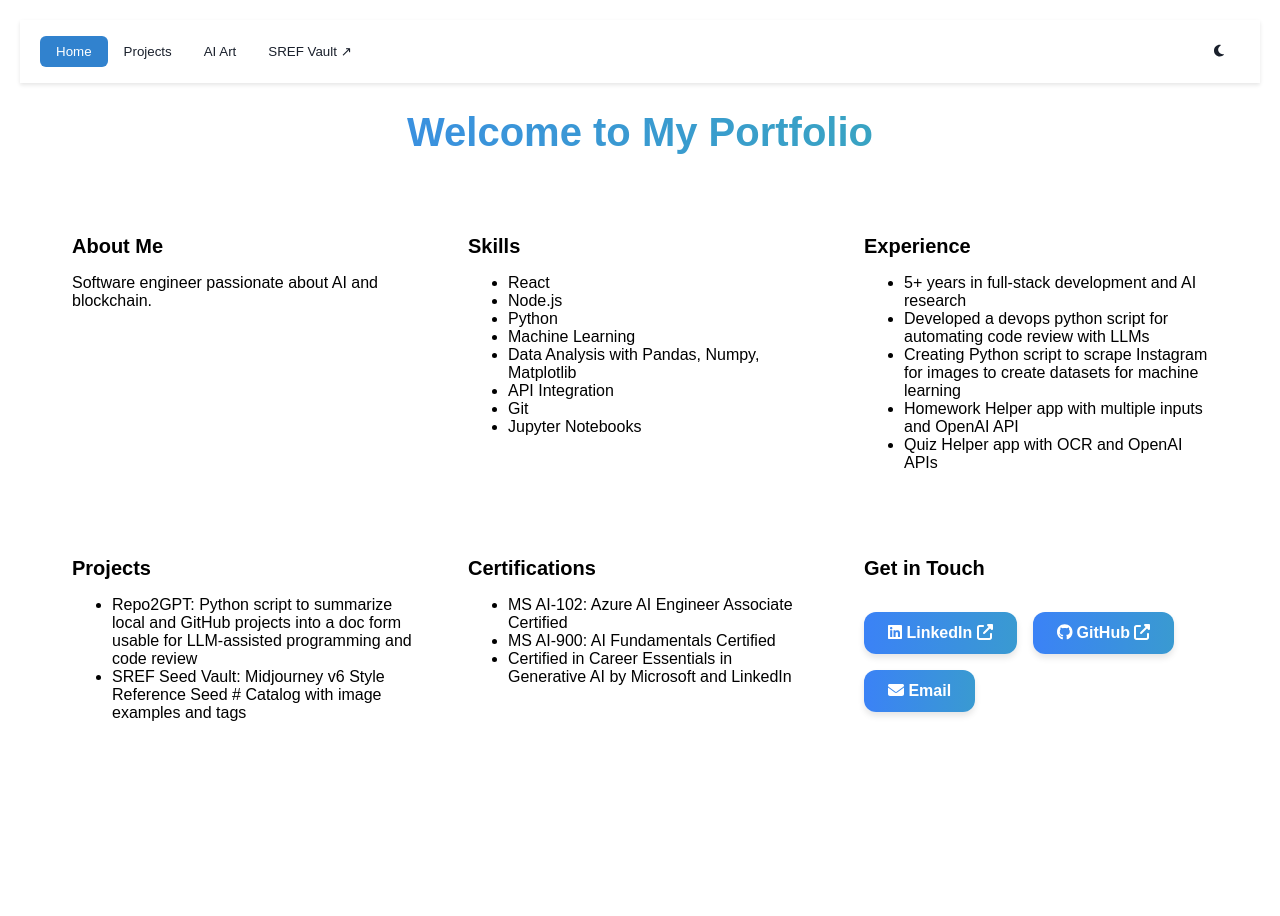
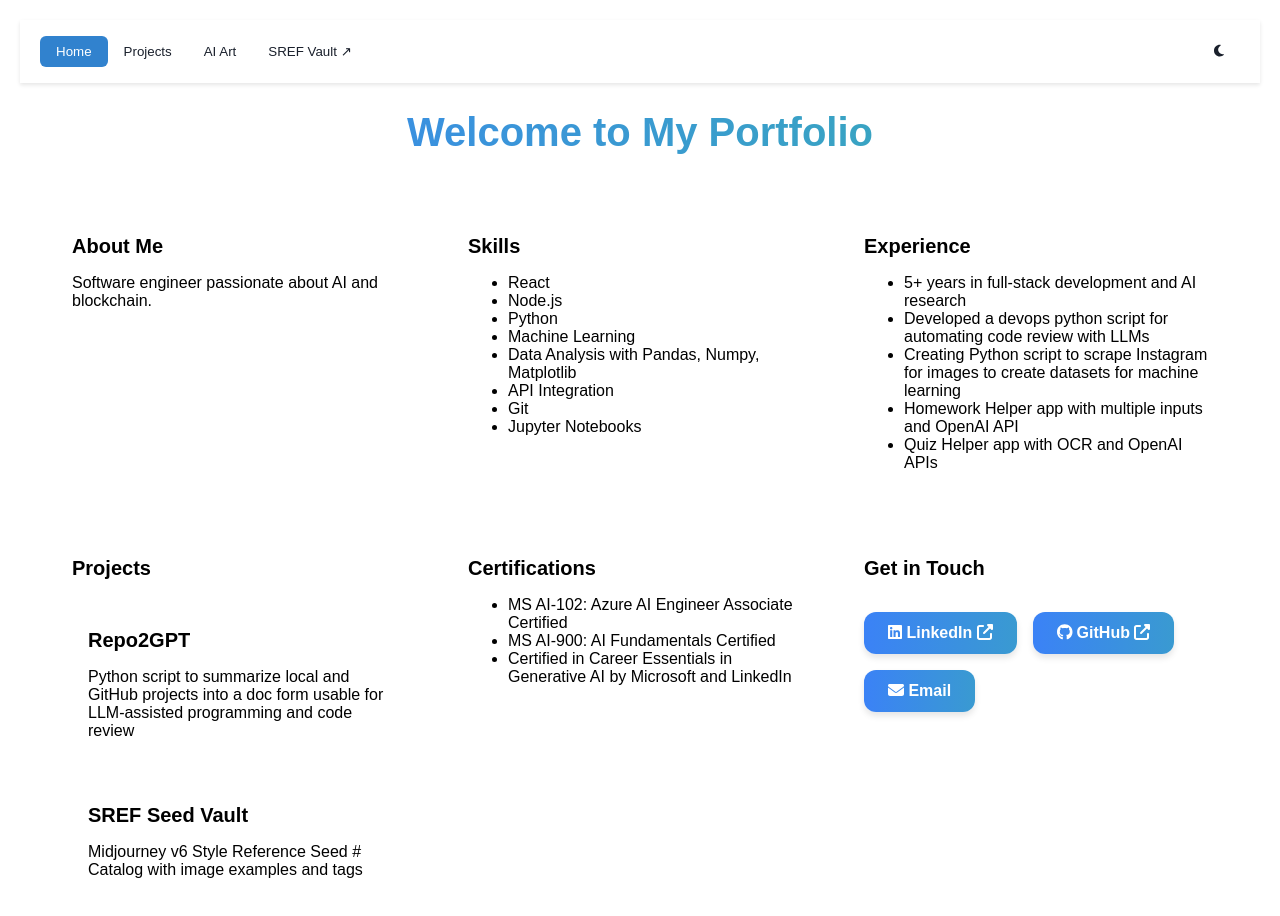
Before and after one commit to alexkorol/alexkorol.github.io, a React (Create React App) app: page / in a window 1280 px wide. Shown: the top 916 px of the page. Before the commit the page ends 800 px from the top, so only its background shows below. Built offline with nearby package versions, Linux system fonts and the light colour scheme.

Commit message:
split card-container for home and projects

```diff
--- a/src/App.css
+++ b/src/App.css
@@ -243,10 +243,17 @@ h1 {
   color: transparent;
 }
 
-.card-container {
+.card-container-home {
   display: grid;
-  grid-template-columns: repeat(auto-fill, minmax(calc(33.333% - 20px), 1fr));
-  gap: 20px; /* Reverted to original gap */
+  grid-template-columns: repeat(auto-fill, minmax(calc(33.33% - 20px), 1fr));
+  gap: 20px;
+  padding: 1rem;
+}
+
+.card-container-projects {
+  display: grid;
+  grid-template-columns: repeat(auto-fill, minmax(calc(50% - 20px), 1fr));
+  gap: 20px;
   padding: 1rem;
 }
 
--- a/src/HomeSection.js
+++ b/src/HomeSection.js
@@ -37,10 +37,16 @@ const HomeSection = () => {
     {
       title: 'Projects',
       content: (
-        <ul>
-          <li>Repo2GPT: Python script to summarize local and GitHub projects into a doc form usable for LLM-assisted programming and code review</li>
-          <li>SREF Seed Vault: Midjourney v6 Style Reference Seed # Catalog with image examples and tags</li>
-        </ul>
+        <div>
+          <Card
+            title="Repo2GPT"
+            content="Python script to summarize local and GitHub projects into a doc form usable for LLM-assisted programming and code review"
+          />
+          <Card
+            title="SREF Seed Vault"
+            content="Midjourney v6 Style Reference Seed # Catalog with image examples and tags"
+          />
+        </div>
       )
     },
     {
@@ -76,7 +82,7 @@ const HomeSection = () => {
       <h1 className="text-5xl font-bold mb-8 text-center bg-clip-text text-transparent bg-gradient-to-r from-blue-500 to-teal-400">
         Welcome to My Portfolio
       </h1>
-      <div className="card-container">
+      <div className="card-container-home">
         {cards.map((card, index) => (
           <Card key={index} title={card.title} content={card.content} />
         ))}
--- a/src/Projects.js
+++ b/src/Projects.js
@@ -4,25 +4,29 @@ import Card from './Card';
 const Projects = () => {
   const projects = [
     {
-      title: 'AI Art Generator',
-      description: 'A web application that generates AI-driven art based on user inputs.',
+      title: 'Repo2GPT',
+      description: 'Python script to summarize local and GitHub projects into a doc form usable for LLM-assisted programming and code review',
+      image: '/path/to/repo2gpt/screenshot.jpg',
+      link: 'https://github.com/user/repo2gpt',
     },
     {
-      title: 'SREF Code Analyzer',
-      description: 'A tool that analyzes code quality and suggests improvements for SREF projects.',
-    },
-    {
-      title: 'Portfolio Website',
-      description: 'A personal portfolio website showcasing projects and skills.',
+      title: 'SREF Seed Vault',
+      description: 'Midjourney v6 Style Reference Seed # Catalog with image examples and tags',
+      image: '/path/to/sref-seed-vault/screenshot.jpg',
+      link: 'https://github.com/user/sref-seed-vault',
     },
   ];
 
   return (
-    <div className="grid grid-cols-1 sm:grid-cols-2 md:grid-cols-2 lg:grid-cols-2 gap-8 mb-12 card-container">
+    <div className="grid grid-cols-1 sm:grid-cols-2 md:grid-cols-2 lg:grid-cols-2 gap-8 mb-12 card-container-projects">
       {projects.map((project, index) => (
         <Card key={index} className="bg-white dark:bg-gray-800 shadow-lg hover:shadow-xl transition-shadow duration-300">
-          <h2 className="text-2xl font-semibold">{project.title}</h2>
-          <p>{project.description}</p>
+          <img src={project.image} alt={project.title} className="w-full h-48 object-cover mb-4 rounded-t-lg" />
+          <div className="p-4">
+            <h2 className="text-2xl font-semibold mb-2">{project.title}</h2>
+            <p className="mb-4">{project.description}</p>
+            <a href={project.link} target="_blank" rel="noopener noreferrer" className="text-blue-500 hover:underline">View Project</a>
+          </div>
         </Card>
       ))}
     </div>
```
